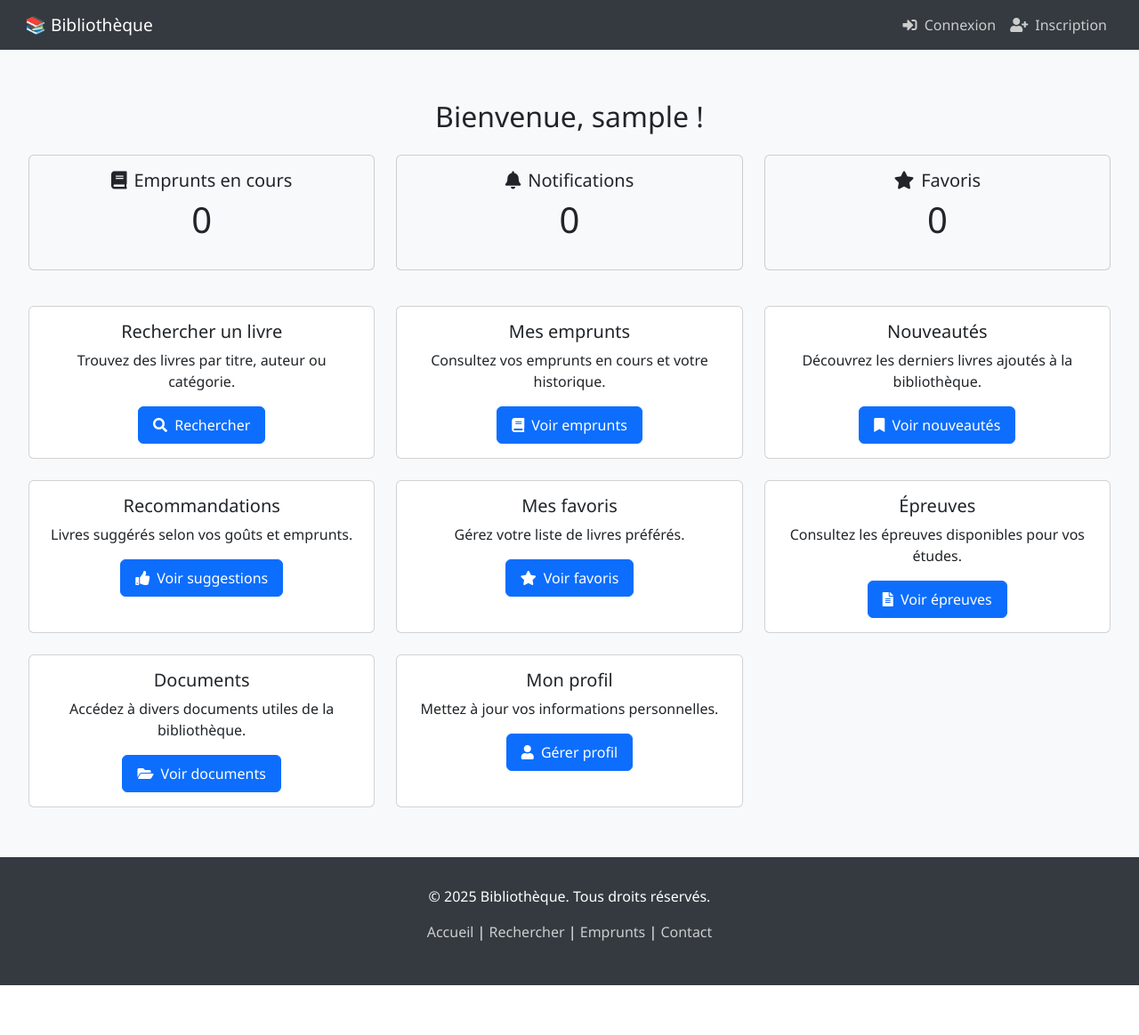
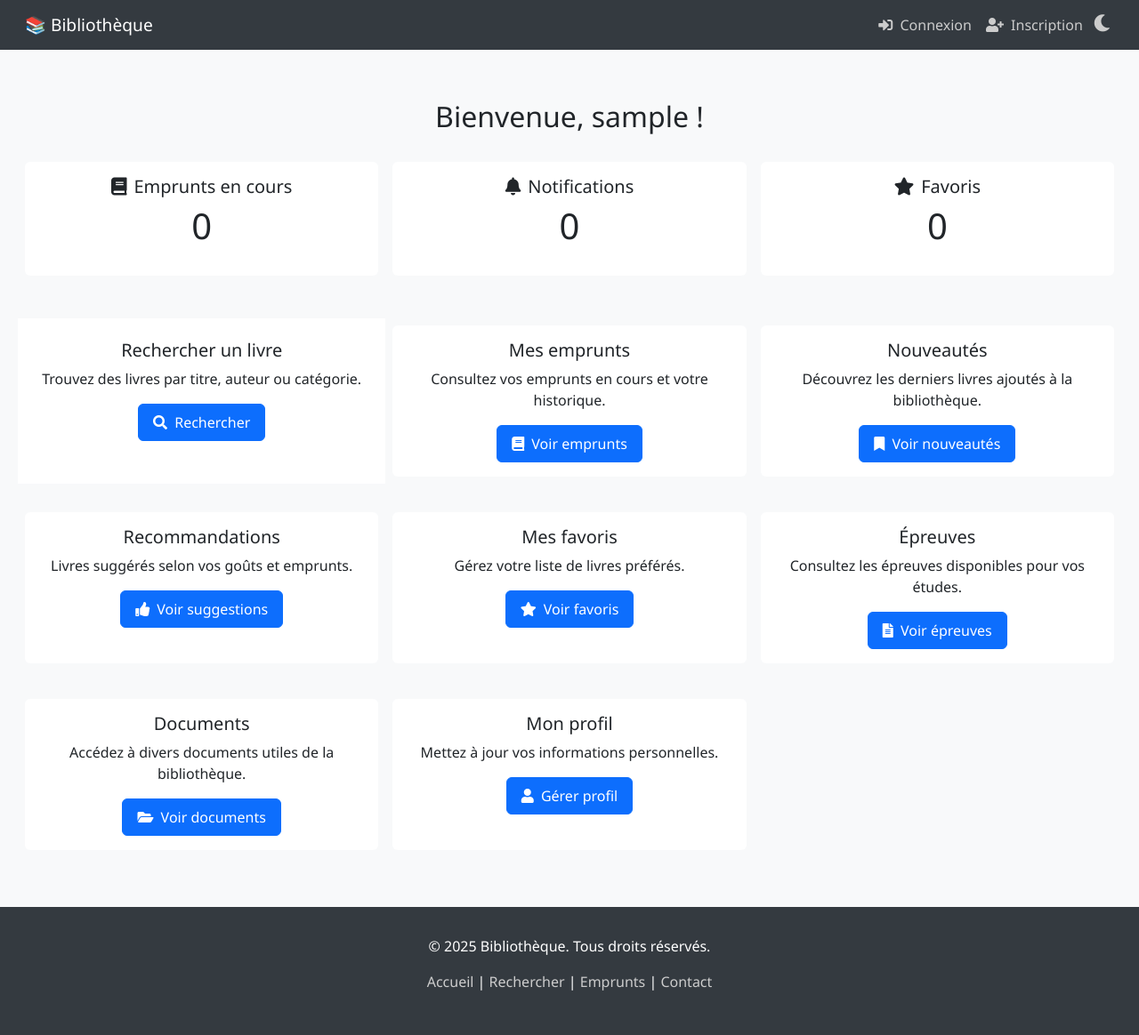
Before and after one commit to DanielEsso237/Projet-Bibliotheque, a Django app: page /books/ in a window 1280 px wide. Shown: the whole page at 89% size. Before the commit the page ends 1108 px from the top, so only its background shows below. Run offline with Django 5.2, Linux system fonts and the light colour scheme; the visitor is signed in with stand-in values (Sample User, id 1); data that the repository does not hold is empty; some libraries are stand-ins or nearby versions.

Commit message:
fonctionnalié toggle light/dark fonctionnel pour le dashboard

```diff
--- a/Projet-bibliotheque-user/books/templates/books/dashboard.html
+++ b/Projet-bibliotheque-user/books/templates/books/dashboard.html
@@ -8,7 +8,7 @@
         <!-- Résumé rapide -->
         <div class="row mb-4">
             <div class="col-12 col-md-4 mb-3">
-                <div class="card text-center bg-light">
+                <div class="card text-center">
                     <div class="card-body">
                         <h5><i class="fas fa-book me-2"></i>Emprunts en cours</h5>
                         <p class="display-6">{{ loans_count|default:0 }}</p>
@@ -16,7 +16,7 @@
                 </div>
             </div>
             <div class="col-12 col-md-4 mb-3">
-                <div class="card text-center bg-light">
+                <div class="card text-center">
                     <div class="card-body">
                         <h5><i class="fas fa-bell me-2"></i>Notifications</h5>
                         <p class="display-6">{{ notifications_count|default:0 }}</p>
@@ -24,7 +24,7 @@
                 </div>
             </div>
             <div class="col-12 col-md-4 mb-3">
-                <div class="card text-center bg-light">
+                <div class="card text-center">
                     <div class="card-body">
                         <h5><i class="fas fa-star me-2"></i>Favoris</h5>
                         <p class="display-6">{{ favorites_count|default:0 }}</p>
@@ -36,8 +36,8 @@
         <!-- Options principales -->
         <div class="row g-4">
             <!-- Rechercher un livre -->
-            <div class="col-12 col-md-6 col-lg-4">
-                <div class="card h-100">
+            <div class="col-12 col-md-6 col-lg-4 dark-section">
+                <div class="card option-card h-100">
                     <div class="card-body text-center">
                         <h5 class="card-title">Rechercher un livre</h5>
                         <p class="card-text">Trouvez des livres par titre, auteur ou catégorie.</p>
@@ -47,7 +47,7 @@
             </div>
             <!-- Mes emprunts -->
             <div class="col-12 col-md-6 col-lg-4">
-                <div class="card h-100">
+                <div class="card option-card h-100">
                     <div class="card-body text-center">
                         <h5 class="card-title">Mes emprunts</h5>
                         <p class="card-text">Consultez vos emprunts en cours et votre historique.</p>
@@ -57,7 +57,7 @@
             </div>
             <!-- Nouveautés -->
             <div class="col-12 col-md-6 col-lg-4">
-                <div class="card h-100">
+                <div class="card option-card h-100">
                     <div class="card-body text-center">
                         <h5 class="card-title">Nouveautés</h5>
                         <p class="card-text">Découvrez les derniers livres ajoutés à la bibliothèque.</p>
@@ -67,7 +67,7 @@
             </div>
             <!-- Recommandations -->
             <div class="col-12 col-md-6 col-lg-4">
-                <div class="card h-100">
+                <div class="card option-card h-100">
                     <div class="card-body text-center">
                         <h5 class="card-title">Recommandations</h5>
                         <p class="card-text">Livres suggérés selon vos goûts et emprunts.</p>
@@ -77,7 +77,7 @@
             </div>
             <!-- Mes favoris -->
             <div class="col-12 col-md-6 col-lg-4">
-                <div class="card h-100">
+                <div class="card option-card h-100">
                     <div class="card-body text-center">
                         <h5 class="card-title">Mes favoris</h5>
                         <p class="card-text">Gérez votre liste de livres préférés.</p>
@@ -87,7 +87,7 @@
             </div>
             <!-- Épreuves -->
             <div class="col-12 col-md-6 col-lg-4">
-                <div class="card h-100">
+                <div class="card option-card h-100">
                     <div class="card-body text-center">
                         <h5 class="card-title">Épreuves</h5>
                         <p class="card-text">Consultez les épreuves disponibles pour vos études.</p>
@@ -97,7 +97,7 @@
             </div>
             <!-- Documents -->
             <div class="col-12 col-md-6 col-lg-4">
-                <div class="card h-100">
+                <div class="card option-card h-100">
                     <div class="card-body text-center">
                         <h5 class="card-title">Documents</h5>
                         <p class="card-text">Accédez à divers documents utiles de la bibliothèque.</p>
@@ -107,7 +107,7 @@
             </div>
             <!-- Mon profil -->
             <div class="col-12 col-md-6 col-lg-4">
-                <div class="card h-100">
+                <div class="card option-card h-100">
                     <div class="card-body text-center">
                         <h5 class="card-title">Mon profil</h5>
                         <p class="card-text">Mettez à jour vos informations personnelles.</p>
--- a/Projet-bibliotheque-user/readers/templates/readers/base.html
+++ b/Projet-bibliotheque-user/readers/templates/readers/base.html
@@ -10,20 +10,56 @@
     <link href="{% static 'fontawesome/css/all.min.css' %}" rel="stylesheet">
     <script src="https://code.jquery.com/jquery-3.6.0.min.js"></script>
     <style>
+        :root {
+            --bg-color: #f8f9fa;
+            --text-color: #212529;
+            --card-bg: #ffffff;
+            --card-text: #212529;
+            --card-border: #dee2e6;
+            --navbar-bg: #343a40;
+            --navbar-text: #ffffff;
+            --footer-bg: #343a40;
+            --footer-text: #ffffff;
+            --dark-section-bg: #ffffff;
+            --dark-section-text: #212529;
+            --option-card-bg: #ffffff;
+            --option-card-text: #212529;
+        }
+
+        body.dark-mode {
+            --bg-color: #212529;
+            --text-color: #f8f9fa;
+            --card-bg: #343a40;
+            --card-text: #f8f9fa;
+            --card-border: #495057;
+            --navbar-bg: #1a1d21;
+            --navbar-text: #f8f9fa;
+            --footer-bg: #1a1d21;
+            --footer-text: #f8f9fa;
+            --dark-section-bg: #2a2e33;
+            --dark-section-text: #f8f9fa;
+            --option-card-bg: #2a2e33;
+            --option-card-text: #f8f9fa;
+        }
+
         body {
-            background-color: #f8f9fa;
+            background-color: var(--bg-color);
+            color: var(--text-color);
             font-family: 'Segoe UI', sans-serif;
             display: flex;
             flex-direction: column;
             min-height: 100vh;
+            transition: all 0.3s ease;
         }
+
         .navbar {
-            background-color: #343a40;
+            background-color: var(--navbar-bg);
             padding: 0.5rem 1rem;
+            transition: background-color 0.3s;
         }
         .navbar-brand {
             font-size: 1.2rem;
-            color: white !important;
+            color: var(--navbar-text) !important;
         }
         .navbar-nav .nav-link {
             color: #ccc !important;
@@ -31,14 +67,42 @@
             padding: 0.5rem 1rem;
         }
         .navbar-nav .nav-link:hover {
-            color: white !important;
+            color: var(--navbar-text) !important;
             background-color: #495057;
             border-radius: 5px;
+        }
+        .navbar-nav .nav-link.dark-mode:hover {
+            background-color: #2a2e33;
         }
         .container {
             padding: 1rem;
             max-width: 100%;
             flex: 1;
+        }
+        .col-12, .col-md-6, .col-lg-4 {
+            padding: 0.5rem;
+            transition: background-color 0.3s, color 0.3s;
+        }
+        .dark-section {
+            background-color: var(--dark-section-bg);
+            color: var(--dark-section-text);
+            transition: background-color 0.3s, color 0.3s;
+        }
+        .card {
+            background-color: var(--card-bg);
+            color: var(--card-text);
+            border-color: var(--card-border);
+            transition: background-color 0.3s, color 0.3s, border-color 0.3s;
+            border: none;
+        }
+        .option-card {
+            background-color: var(--option-card-bg);
+            color: var(--option-card-text);
+            transition: background-color 0.3s, color 0.3s;
+            border: none;
+        }
+        .card-body .display-6 {
+            color: inherit;
         }
         .alert {
             margin: 1rem 0;
@@ -49,8 +113,8 @@
             padding: 0.5rem 1rem;
         }
         footer {
-            background-color: #343a40;
-            color: white;
+            background-color: var(--footer-bg);
+            color: var(--footer-text);
             padding: 1rem 0;
             text-align: center;
             margin-top: auto;
@@ -60,7 +124,21 @@
             text-decoration: none;
         }
         footer a:hover {
-            color: white;
+            color: var(--footer-text);
+        }
+        .toggle-dark-mode {
+            background: none;
+            border: none;
+            color: #ccc;
+            font-size: 1.2rem;
+            cursor: pointer;
+            padding: 0.25rem;
+        }
+        .toggle-dark-mode.dark-mode {
+            color: var(--navbar-text);
+        }
+        .toggle-dark-mode:hover {
+            color: var(--navbar-text);
         }
         @media (max-width: 576px) {
             .navbar-brand {
@@ -120,6 +198,11 @@
                             <a class="nav-link" href="{% url 'readers:register' %}"><i class="fas fa-user-plus me-1"></i> Inscription</a>
                         </li>
                     {% endif %}
+                    <li class="nav-item">
+                        <button class="toggle-dark-mode" id="toggleDarkMode" title="Basculer le mode sombre">
+                            <i class="fas fa-moon"></i>
+                        </button>
+                    </li>
                 </ul>
             </div>
         </div>
@@ -154,6 +237,27 @@
     </footer>
 
     <script src="{% static 'js/bootstrap.bundle.min.js' %}"></script>
+    <script>
+        document.addEventListener('DOMContentLoaded', () => {
+            const toggleButton = document.getElementById('toggleDarkMode');
+            const body = document.body;
+
+            // Vérifier le mode préféré dans localStorage
+            const isDarkMode = localStorage.getItem('darkMode') === 'true';
+            if (isDarkMode) {
+                body.classList.add('dark-mode');
+                toggleButton.classList.add('dark-mode');
+                toggleButton.innerHTML = '<i class="fas fa-sun"></i>';
+            }
+
+            // Basculer le mode
+            toggleButton.addEventListener('click', () => {
+                body.classList.toggle('dark-mode');
+                toggleButton.classList.toggle('dark-mode');
+                const isDark = body.classList.contains('dark-mode');
+                toggleButton.innerHTML = isDark ? '<i class="fas fa-sun"></i>' : '<i class="fas fa-moon"></i>';
+                localStorage.setItem('darkMode', isDark);
+            });
+        });
+    </script>
     {% block extra_js %}{% endblock %}
-</body>
-</html>
```
